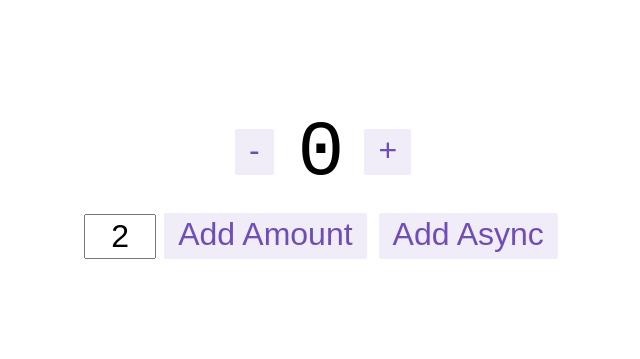
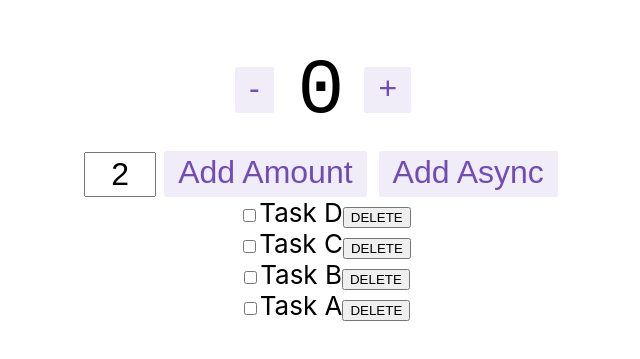
Before and after one commit to kazu-S-1110/rtk_hooks_210623, a React (Create React App) app: page / in a window 1280 px wide. Shown: the part 217-576 px from the top of the page, without its empty margins (315-955 px from the left). Built offline with nearby package versions, Linux system fonts and the light colour scheme.

Commit message:
taskListとtaskItemコンポーネントを作成。taskを表示。

```diff
--- a/src/App.js
+++ b/src/App.js
@@ -1,12 +1,14 @@
 import React from 'react';
 import { Counter } from './features/counter/Counter';
 import './App.css';
+import TaskList from './features/task/TaskList';
 
 function App() {
   return (
     <div className="App">
       <header className="App-header">
         <Counter />
+        <TaskList />
       </header>
     </div>
   );
--- /dev/null
+++ b/src/features/task/TaskItem.js
@@ -0,0 +1,21 @@
+import React from 'react';
+import { useDispatch } from 'react-redux';
+import { completeTask, deleteTask } from './taskSlice';
+
+const TaskItem = ({ task }) => {
+  const dispatch = useDispatch();
+
+  return (
+    <div>
+      <input
+        type="checkbox"
+        onClick={() => dispatch(completeTask(task))}
+        defaultChecked={task.completed}
+      />
+      <span>{task.title}</span>
+      <button onClick={() => dispatch(deleteTask(task))}>DELETE</button>
+    </div>
+  );
+};
+
+export default TaskItem;
--- /dev/null
+++ b/src/features/task/TaskList.js
@@ -0,0 +1,17 @@
+import React from 'react';
+import { useSelector } from 'react-redux';
+import { selectTasks } from './taskSlice';
+import TaskItem from './TaskItem';
+
+const TaskList = () => {
+  const tasks = useSelector(selectTasks);
+  return (
+    <>
+      {tasks.map((task) => (
+        <TaskItem key={task.id} task={task} />
+      ))}
+    </>
+  );
+};
+
+export default TaskList;
--- a/src/features/task/taskSlice.js
+++ b/src/features/task/taskSlice.js
@@ -26,7 +26,7 @@
     },
     //タスクのチェックの反転
     completeTask: (state, action) => {
-      const task = state.task.find((t) => t.id === action.payload.id);
+      const task = state.tasks.find((t) => t.id === action.payload.id);
       if (task) {
         task.completed = !task.completed;
       }
```
